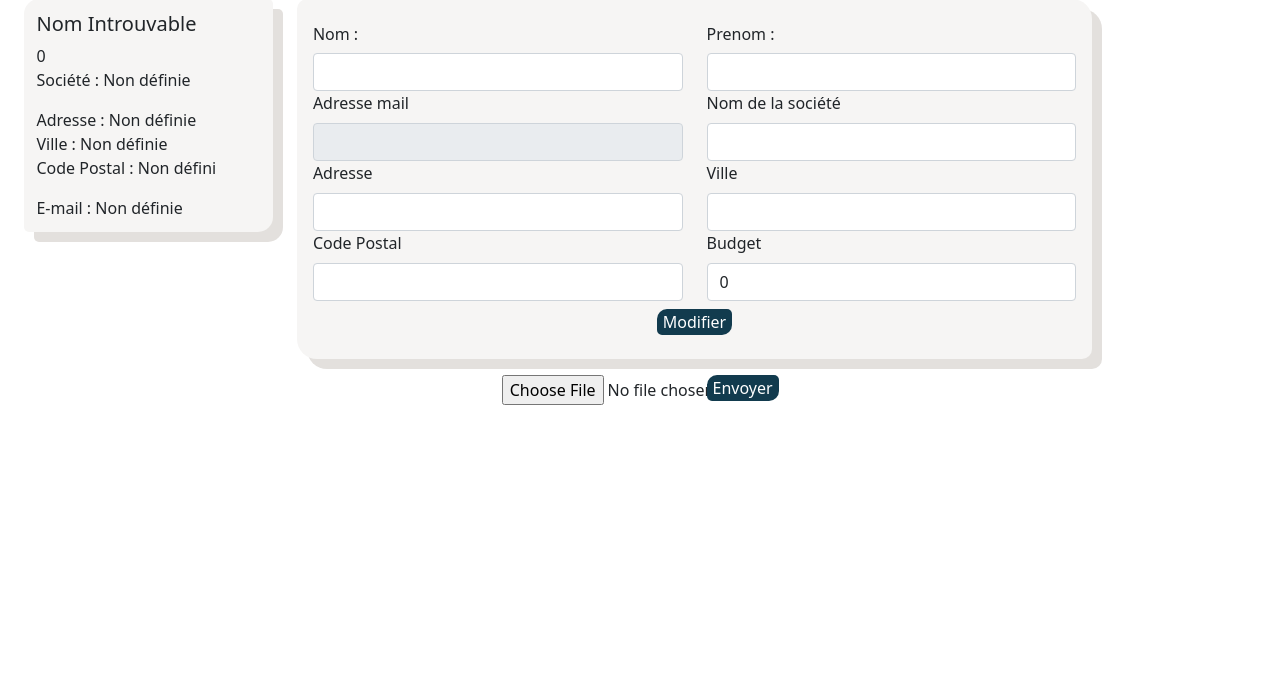
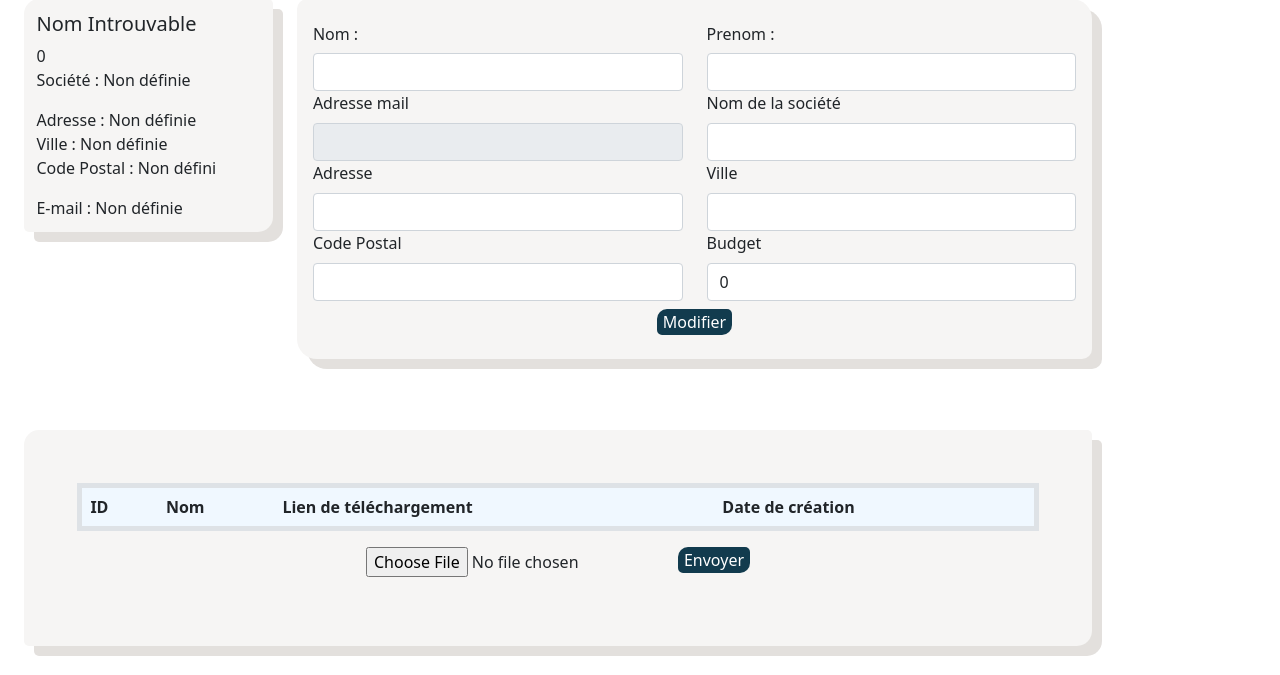
Before and after one commit to lahcen13/lePresageHackathon, a PHP site: template view/v_profil.php in a window 1280 px wide. Shown: the part 125-800 px from the top of the page. Run offline with PHP 8.4, Linux system fonts and the light colour scheme; the template is opened without the code that fills it, so the values that code supplies are empty; a user stored in the database is signed in.

Commit message:
visualisation des fichiers dans la page profil

```diff
--- a/controller/c_profil.php
+++ b/controller/c_profil.php
@@ -58,7 +58,7 @@ switch ($_REQUEST['action']) {
 
                 move_uploaded_file($_FILES["upload_file"]["tmp_name"],$targetDirectory.$targetFileName); //ça marche incroyablement bien, il faut juste créer, au même niveau que le répertoire LePresageHackathon, un répertoire uploads
                 if(addFileInfo($fileId, $originalFileName, $targetDirectory.$targetFileName)){
-                    echo "File Uploaded.";
+                    header('location: index.php?request='.Profil);
                 }
             }
 
--- a/view/v_profil.php
+++ b/view/v_profil.php
@@ -138,13 +138,38 @@ require_once './view/v_head.html';
                 </div>
             </div>
         </form>
+    </div>
+
+    <article class="container">
+    <div class="reg_prof">
+        <?php
+            $allfiles = getAllFilesOfInvestor($_SESSION['ID']);
+            echo "<table class=table row'>";
+            echo "<thead class='Table_head col-8'>";
+            echo "<tr><th>ID</th><th>Nom</th><th>Lien de téléchargement</th><th>Date de création</th></tr>";
+            echo "</thead>";
+            echo "<tbody class='Table_body'>";
+            foreach ($allfiles as $line) {        //boucle des enregistrements
+                echo("<tr>");
+                foreach ($line as $key => $value) {  //boucle des colonnes
+                    if($key==='link'){
+                        echo("<td><a href='$value' download>$value</a></td>");
+                    } else {
+                        echo("<td>$value</td>");
+                    }
+                }
+                echo("</tr>");
+            }
+            echo "</tbody>";
+            echo "</table>";
+        ?>
 
         <form method="post" enctype="multipart/form-data" action="index.php?request=80&action=85" class="">
-            <div class="row justify-content-center">
-                <div class="col-md-3">
+            <div class="d-flex justify-content-center">
+                <div>
                     <input type="file" id="file" name="upload_file" required>
                 </div>
-                <div class="col-md-3">
+                <div>
                     <button type=" submit" name="addFileSubmit" class="button">Envoyer</button>
                 </div>
 
@@ -152,6 +177,7 @@ require_once './view/v_head.html';
 
         </form>
     </div>
+</article>
 
 
 
```
